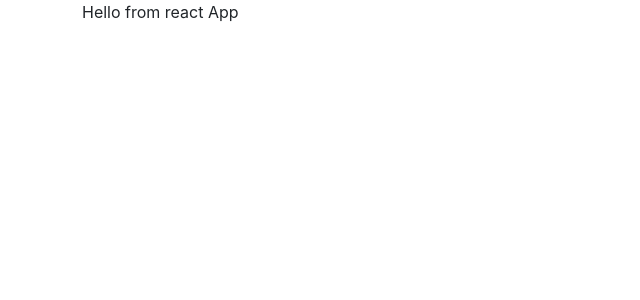
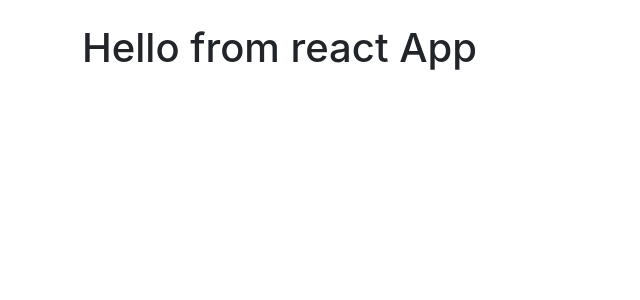
Before and after one commit to Rokaya14/what-the-splash, a React (Create React App) app: page / in a window 1280 px wide. Shown: the top 300 px of the page, without its empty margins (0-640 px from the left). Built offline with nearby package versions, Linux system fonts and the light colour scheme.

Commit message:
use container class

```diff
--- a/src/App.js
+++ b/src/App.js
@@ -1,5 +1,9 @@
 const App = () => {
-  return <div className="container">Hello from react App</div>;
+  return (
+    <div className="container mt-4">
+      <h1>Hello from react App</h1>
+    </div>
+  );
 };
 
 export default App;
```
